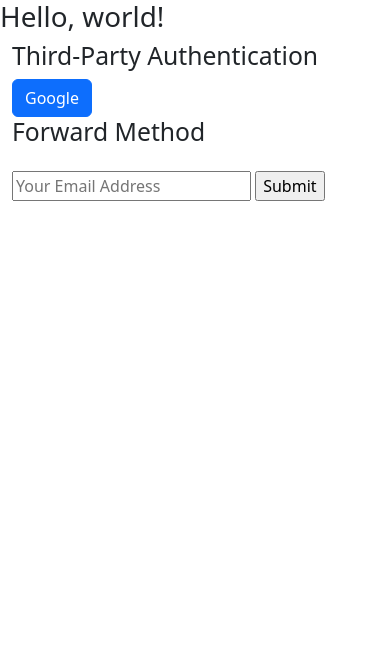
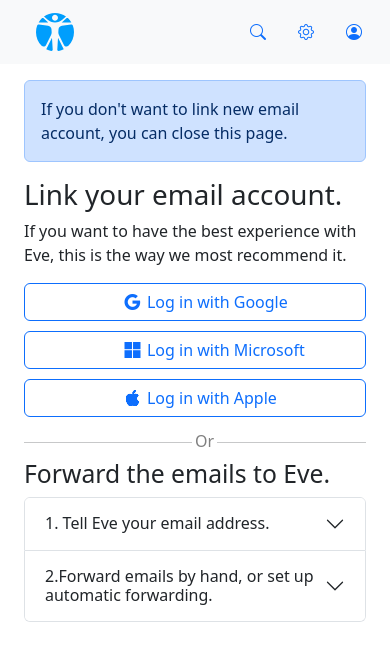
Before and after one commit to mxdkl/curly-carnival, a Flask app: page /login in a window 390 px wide. Shown: the top 661 px of the page. Run offline with Flask 3, Linux system fonts and the light colour scheme.

Commit message:
update dynamic login page

```diff
--- a/site/static/css/app-main.css
+++ b/site/static/css/app-main.css
@@ -3,3 +3,4 @@ main.container {margin-top:5rem;}
 .login-btns a.btn{margin-bottom: 0.6rem;}
 .login-btns a.btn span{margin-left:3.2rem; display:inline-block; width: 12rem;}
 .login-btns i.bi{margin-right: 0.4rem;}
+.riding-on-hr span{display:block; position: absolute; left:50%; margin:-1rem 0 0 -0.2rem; padding: 0.2rem;color:gray; background-color:white; z-index: 1;}
--- a/site/templates/app_layout.html
+++ b/site/templates/app_layout.html
@@ -1,17 +1,31 @@
 <!doctype html>
 <html lang="en">
-  <head>
+<head>
     <meta charset="utf-8">
     <meta name="viewport" content="width=device-width, initial-scale=1">
-    <title>Hello there~</title>
+    <title>Eve's Login</title>
+    <link rel="shortcut icon" type="image/x-icon" href="{{ url_for('static', filename='images/favicon.svg') }}" />
     <link href="https://cdn.jsdelivr.net/npm/bootstrap@5.3.2/dist/css/bootstrap.min.css" rel="stylesheet" integrity="sha384-T3c6CoIi6uLrA9TneNEoa7RxnatzjcDSCmG1MXxSR1GAsXEV/Dwwykc2MPK8M2HN" crossorigin="anonymous">
-  </head>
-  <body>
-    <h1>Hello, world!</h1>
-    <div class="container">
-      {% block content %}{% endblock %}
+    <link rel="stylesheet" href="https://cdn.jsdelivr.net/npm/bootstrap-icons@1.11.3/font/bootstrap-icons.min.css">
+    <link rel="stylesheet" href="{{ url_for('static', filename='css/app-main.css') }}" />
+</head>
+<body>
+<nav class="navbar fixed-top bg-body-tertiary">
+    <div class="container-fluid">
+        <a class="navbar-brand ps-4" href="#">
+            <img src="../static/images/favicon.svg" alt="Persona Corps" />
+        </a>
+        <div class="nav justify-content-end">
+            <a class="nav-link" href="#"><i class="bi bi-search"></i></a>
+            <a class="nav-link" href="#"><i class="bi bi-gear"></i></a>
+            <a class="nav-link" href="#"><i class="bi bi-person-circle"></i></a>
+        </div>
     </div>
+</nav>
+<main class="container">
+  {% block content %}{% endblock %}
+</main>
 
-    <script src="https://cdn.jsdelivr.net/npm/bootstrap@5.3.2/dist/js/bootstrap.bundle.min.js" integrity="sha384-C6RzsynM9kWDrMNeT87bh95OGNyZPhcTNXj1NW7RuBCsyN/o0jlpcV8Qyq46cDfL" crossorigin="anonymous"></script>
-  </body>
+<script src="https://cdn.jsdelivr.net/npm/bootstrap@5.3.2/dist/js/bootstrap.bundle.min.js" integrity="sha384-C6RzsynM9kWDrMNeT87bh95OGNyZPhcTNXj1NW7RuBCsyN/o0jlpcV8Qyq46cDfL" crossorigin="anonymous"></script>
+</body>
 </html>
--- a/site/templates/app_login.html
+++ b/site/templates/app_login.html
@@ -1,10 +1,69 @@
 {% extends "app_layout.html" %}
 {% block content %}
-<h2>Third-Party Authentication</h2>
-<a class="btn btn-primary" href="{{authorization_url}}" type="submit">Google</a>
-<h2>Forward Method</h2>
-    <form class="mt-4" action="#" method="post">
-      <input type="text" name="email" placeholder="Your Email Address">
-      <input type="submit" value="Submit">
-    </form>
+<main class="container">
+  <div class="alert alert-primary" role="alert">
+      If you don't want to link new email account, you can close this page.
+  </div>
+  <div class="row">
+      <div class="col d-none d-lg-block">
+          <div> Hi, seems you already linked an account! Let's back to WhatsApp and talk about what I can help!</div>
+          <img src="" alt="Eve's greeting" />
+      </div>
+      <div class="col">
+          <div>
+              <h1>Link your email account.</h1>
+              <p>If you want to have the best experience with Eve, this is the way we most recommend it.</p>
+              <div class="login-btns d-flex flex-column">
+                  <a class="btn btn-outline-primary focus-ring fw-medium" href="{{authorization_url}}" type="submit"><span class="text-start"><i class="bi bi-google"></i>Log in with Google</span></a>
+                  <a class="btn btn btn-outline-primary focus-ring fw-medium" href="#" type="submit"><span class="text-start"><i class="bi bi-microsoft"></i>Log in with Microsoft</span></a>
+                  <a class="btn btn btn-outline-primary focus-ring fw-medium" href="#" type="submit"><span class="text-start"><i class="bi bi-apple"></i>Log in with Apple</span></a>
+              </div>
+          </div>
+          <div class="mt-1">
+            <div class="text-center riding-on-hr"><span>Or</span><hr /></div>
+              <h2>Forward the emails to Eve.</h2>
+              <div class="accordion" id="accordionExample">
+                  <div class="accordion-item">
+                      <h2 class="accordion-header">
+                          <button class="accordion-button collapsed" type="button" data-bs-toggle="collapse" data-bs-target="#collapseOne" aria-expanded="false" aria-controls="collapseOne">
+                              1. Tell Eve your email address.
+                          </button>
+                      </h2>
+                      <div id="collapseOne" class="accordion-collapse collapse" data-bs-parent="#accordionExample">
+                          <div class="accordion-body">
+                              <form>
+                                  <div class="mb-3">
+                                      <p class="form-text">The forwarding email address will be associated with your WhatsApp account.</p>
+                                      <input type="email" class="form-control" id="exampleInputEmail1" aria-describedby="emailHelp" placeholder="Input your email address">
+                                  </div>
+                                  <button type="submit" class="btn btn-primary">Submit</button>
+                              </form>
+                          </div>
+                      </div>
+                  </div>
+                  <div class="accordion-item">
+                      <h2 class="accordion-header">
+                          <button class="accordion-button collapsed" type="button" data-bs-toggle="collapse" data-bs-target="#collapseTwo" aria-expanded="false" aria-controls="collapseTwo">
+                              2.Forward emails by hand, or set up automatic forwarding.
+                          </button>
+                      </h2>
+                      <div id="collapseTwo" class="accordion-collapse collapse" data-bs-parent="#accordionExample">
+                          <div class="accordion-body">
+                              <p class="form-text">You can choose to manually forward emails that need to be processed by Eve to this email address.</p>
+                              <a href="mailto:eve@personacorps.com"><i class="bi bi-envelope"></i>eve@personacorps.com</a>
+                              <hr />
+                              <p class="form-text">Or set up automatic forwarding in the appropriate mailbox settings:</p>
+                              <ul>
+                                  <li><a href="https://support.google.com/mail/answer/10957">Gmail automatic forwarding setting</a></li>
+                                  <li><a href="https://support.microsoft.com/en-au/office/turn-on-automatic-forwarding-in-outlook-7f2670a1-7fff-4475-8a3c-5822d63b0c8e">Outlook automatic forwarding setting</a></li>
+                                  <li><a href="https://support.apple.com/en-il/guide/icloud/mm6b1a3960/icloud#:~:text=at%20the%20top%20of%20the,%E2%80%9CDelete%20messages%20after%20forwarding.%E2%80%9D">iCloud automatic forwarding setting</a></li>
+                              </ul>
+                          </div>
+                      </div>
+                  </div>
+              </div>
+          </div>
+      </div>
+  </div>
+</main>
 {% endblock %}
--- a/src/app-test.py
+++ b/src/app-test.py
@@ -22,6 +22,7 @@ load_dotenv()
 id = os.getenv("ASSISTANT_ID")
 # eve = Assistant(id=id)
 
+print(uuid.uuid4())
 
 # -----------------------------------------
 # WhatApp
```
